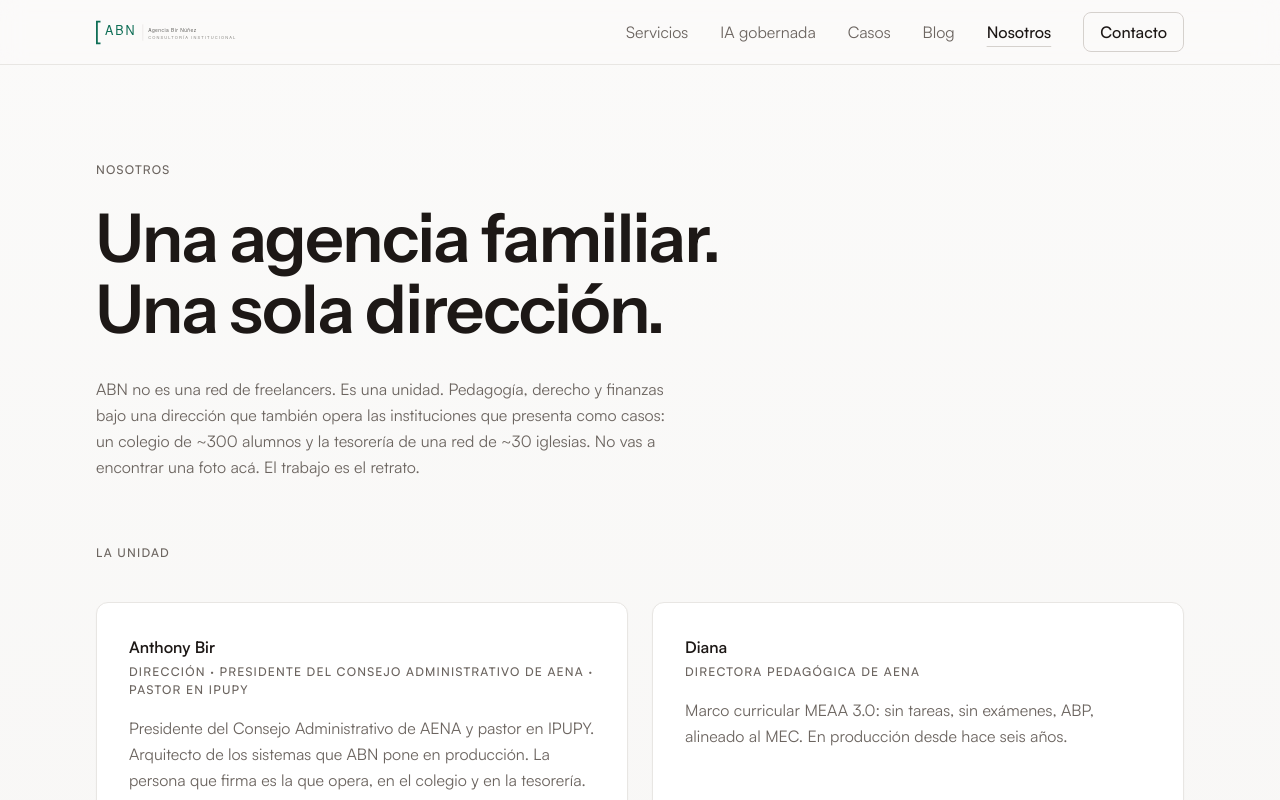
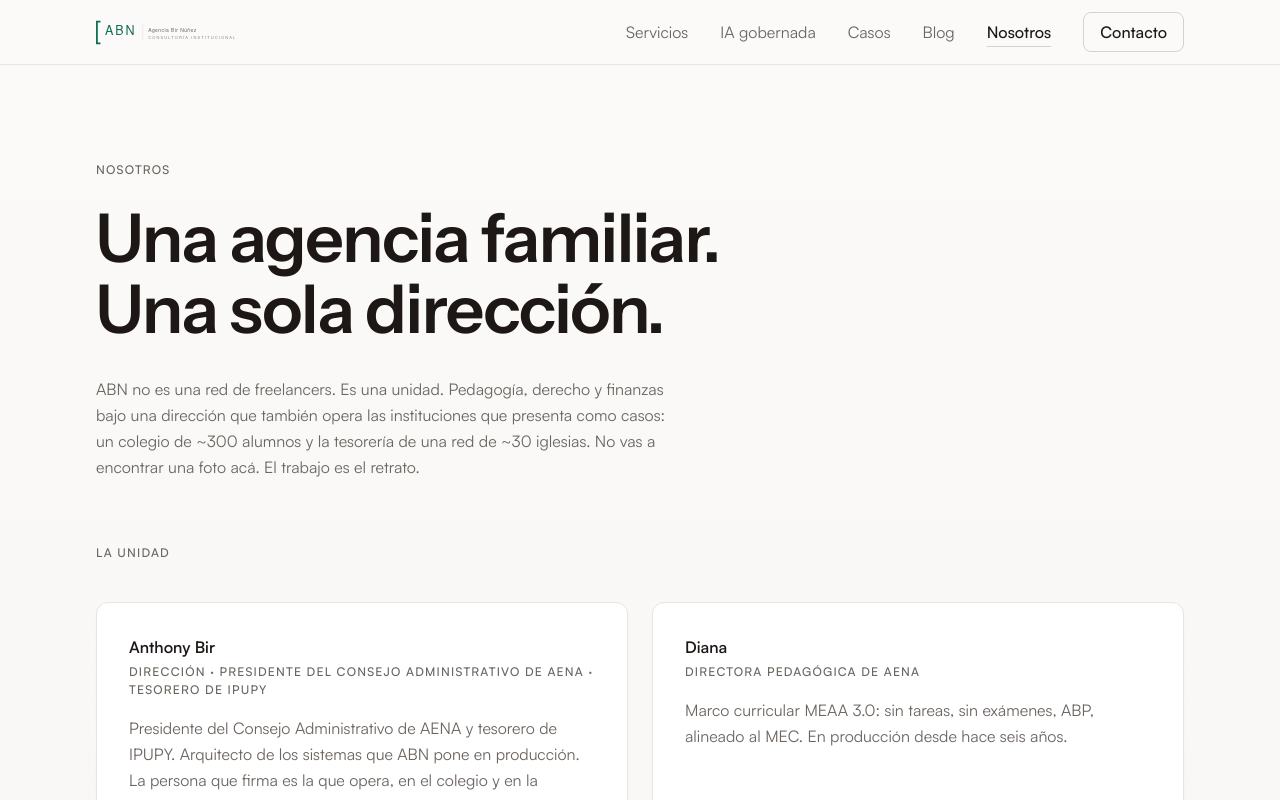
Before and after one commit to anthonybir/bir-landing, a Next.js app: page /nosotros in a window 1280 px wide. Shown: the top 800 px of the page. Built offline with nearby package versions, Linux system fonts and the light colour scheme.

Commit message:
fix(nosotros): the IPUPY role is tesorero, not pastor
Corrects the role published in d90211e. Tesorero is also the stronger claim for
this page: it explains directly why ABN operates the treasury system, where
"pastor" only established membership in the organisation.

```diff
--- a/src/app/nosotros/page.tsx
+++ b/src/app/nosotros/page.tsx
@@ -13,8 +13,8 @@ export const metadata: Metadata = {
 const team = [
   {
     name: 'Anthony Bir',
-    area: 'Dirección · Presidente del Consejo Administrativo de AENA · Pastor en IPUPY',
-    line: 'Presidente del Consejo Administrativo de AENA y pastor en IPUPY. Arquitecto de los sistemas que ABN pone en producción. La persona que firma es la que opera, en el colegio y en la tesorería.',
+    area: 'Dirección · Presidente del Consejo Administrativo de AENA · Tesorero de IPUPY',
+    line: 'Presidente del Consejo Administrativo de AENA y tesorero de IPUPY. Arquitecto de los sistemas que ABN pone en producción. La persona que firma es la que opera, en el colegio y en la tesorería.',
   },
   {
     name: 'Diana',
```
Also changed, not shown: 1 other file (tests, documents, lock files or other folders).
